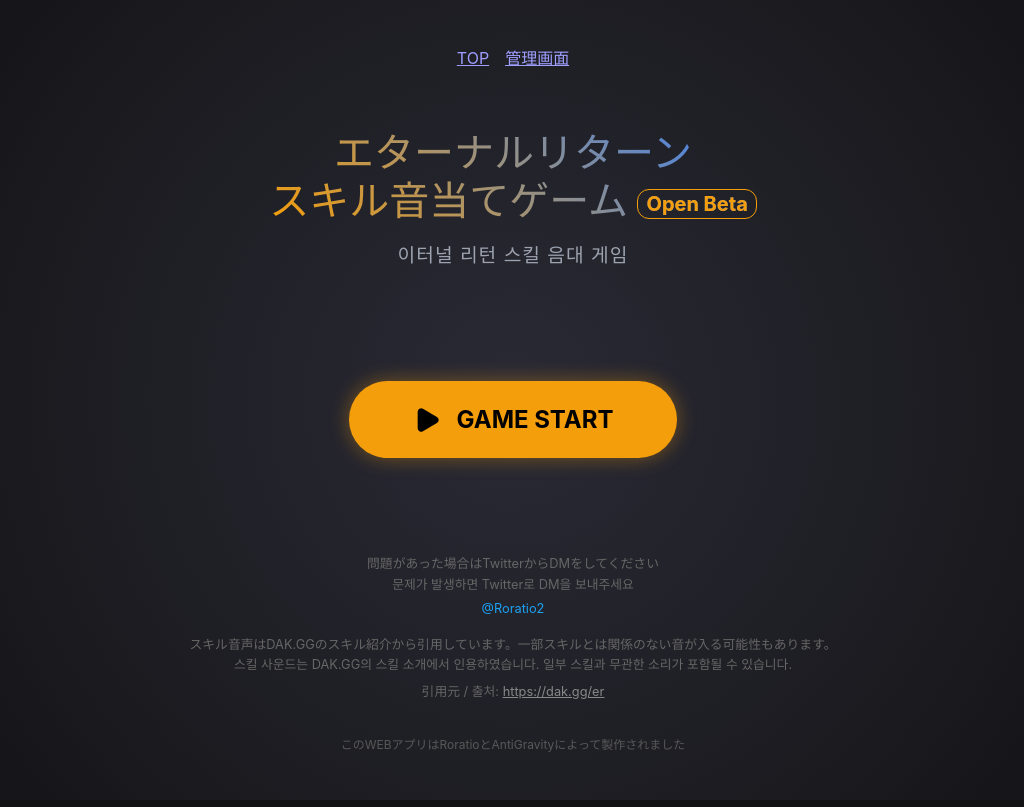
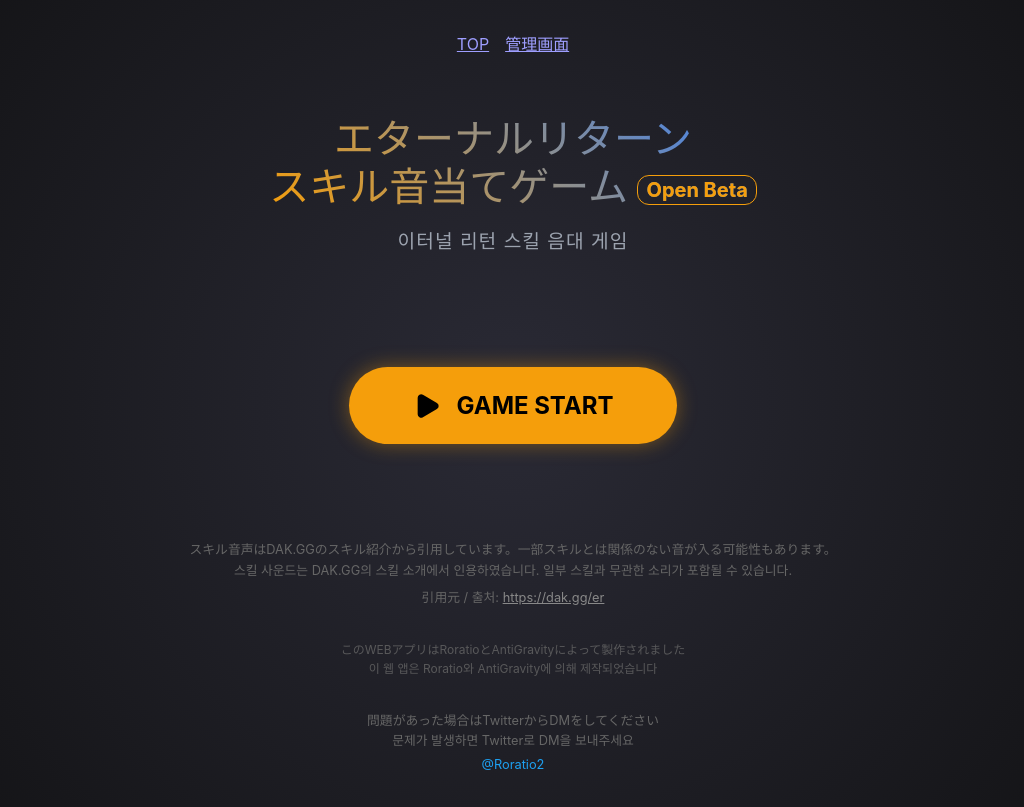
Before and after one commit to Roratio/otoate, a React (Vite) app: page / in a window 1280 px wide. Shown: the whole page, without its empty margins (127-1151 px from the left). Built offline with nearby package versions, Linux system fonts and the light colour scheme; no server answers.

Commit message:
Reorder footer elements and add Korean credit to TitlePage

```diff
--- a/src/pages/TitlePage.jsx
+++ b/src/pages/TitlePage.jsx
@@ -59,23 +59,26 @@
             </button>
 
             <div style={{ marginTop: '4rem', fontSize: '0.8rem', color: '#666', lineHeight: '1.6', textAlign: 'center' }}>
-                <div style={{ marginBottom: '1rem' }}>
+                <div style={{ marginBottom: '2rem' }}>
+                    <div>スキル音声はDAK.GGのスキル紹介から引用しています。一部スキルとは関係のない音が入る可能性もあります。</div>
+                    <div>스킬 사운드는 DAK.GG의 스킬 소개에서 인용하였습니다. 일부 스킬과 무관한 소리가 포함될 수 있습니다.</div>
+                    <div style={{ marginTop: '0.4rem' }}>
+                        引用元 / 출처: <a href="https://dak.gg/er" target="_blank" rel="noopener noreferrer" style={{ color: '#888' }}>https://dak.gg/er</a>
+                    </div>
+                </div>
+
+                <div style={{ marginBottom: '2rem', fontSize: '0.75rem', opacity: 0.8 }}>
+                    <div>このWEBアプリはRoratioとAntiGravityによって製作されました</div>
+                    <div>이 웹 앱은 Roratio와 AntiGravity에 의해 제작되었습니다</div>
+                </div>
+
+                <div>
                     <div>問題があった場合はTwitterからDMをしてください</div>
                     <div>문제가 발생하면 Twitter로 DM을 보내주세요</div>
                     <a href="https://x.com/Roratio2" target="_blank" rel="noopener noreferrer" style={{ color: '#1DA1F2', textDecoration: 'none', display: 'inline-block', marginTop: '0.2rem' }}>
                         @Roratio2
                     </a>
                 </div>
-
-                <div>スキル音声はDAK.GGのスキル紹介から引用しています。一部スキルとは関係のない音が入る可能性もあります。</div>
-                <div>스킬 사운드는 DAK.GG의 스킬 소개에서 인용하였습니다. 일부 스킬과 무관한 소리가 포함될 수 있습니다.</div>
-                <div style={{ marginTop: '0.4rem' }}>
-                    引用元 / 출처: <a href="https://dak.gg/er" target="_blank" rel="noopener noreferrer" style={{ color: '#888' }}>https://dak.gg/er</a>
-                </div>
-
-                <div style={{ marginTop: '2rem', fontSize: '0.75rem', opacity: 0.8 }}>
-                    このWEBアプリはRoratioとAntiGravityによって製作されました
-                </div>
             </div>
         </div>
     );
```
